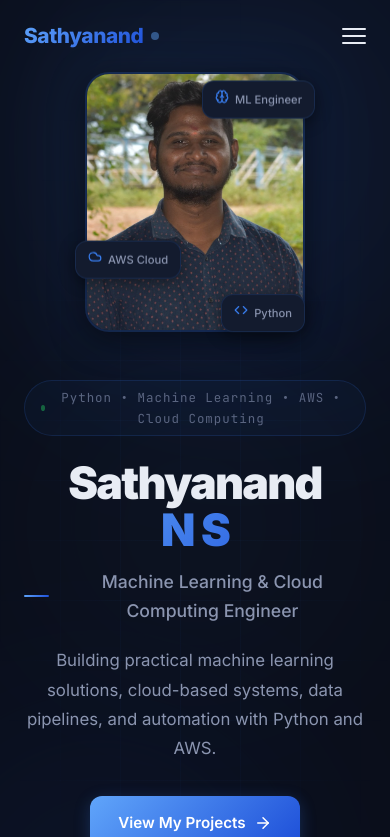
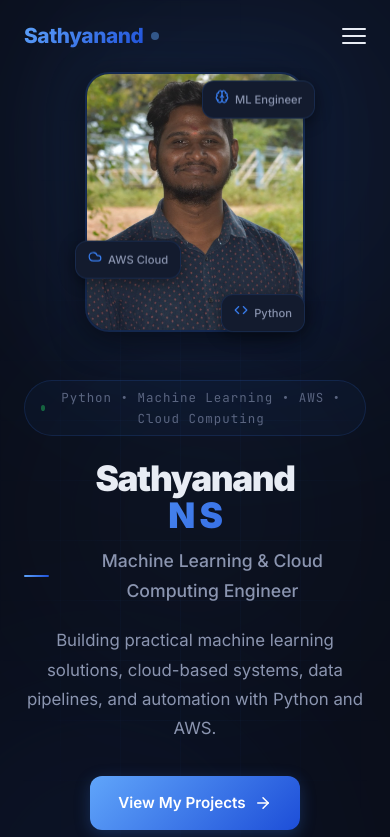
Before and after one commit to Sathyanandns/sathyanand-portfolio, a React (Vite) app: page / in a window 390 px wide. Shown: the top 837 px of the page. Built offline with nearby package versions, Linux system fonts and the light colour scheme.

Commit message:
Fix mobile responsiveness: layout overflows and navbar scrolling

```diff
--- a/src/components/Navbar.tsx
+++ b/src/components/Navbar.tsx
@@ -33,6 +33,17 @@ export default function Navbar() {
     window.addEventListener('scroll', handleScroll, { passive: true });
     return () => window.removeEventListener('scroll', handleScroll);
   }, []);
+
+  useEffect(() => {
+    if (mobileOpen) {
+      document.body.style.overflow = 'hidden';
+    } else {
+      document.body.style.overflow = 'unset';
+    }
+    return () => {
+      document.body.style.overflow = 'unset';
+    };
+  }, [mobileOpen]);
 
   const handleNavClick = () => setMobileOpen(false);
 
--- a/src/index.css
+++ b/src/index.css
@@ -65,7 +65,7 @@
   box-sizing: border-box;
 }
 
-html {
+html, body { overflow-x: hidden; max-width: 100vw;
   scroll-behavior: smooth;
   scroll-padding-top: 80px;
 }
@@ -296,7 +296,7 @@ ul, ol {
     animation-iteration-count: 1 !important;
     transition-duration: 0.01ms !important;
   }
-  html {
+  html, body { overflow-x: hidden; max-width: 100vw;
     scroll-behavior: auto;
   }
   .animate-in {
@@ -582,7 +582,7 @@ ul, ol {
 }
 
 .hero-name {
-  font-size: clamp(2.8rem, 5.5vw, 4.2rem);
+  font-size: clamp(2.2rem, 8vw, 4.2rem);
   font-weight: 900;
   letter-spacing: -0.04em;
   line-height: 1.05;
@@ -873,6 +873,9 @@ ul, ol {
   }
   .about-image {
     max-width: 300px;
+  }
+  .about-image-accent {
+    display: none;
   }
   .about-info-cards {
     grid-template-columns: 1fr 1fr;
```
